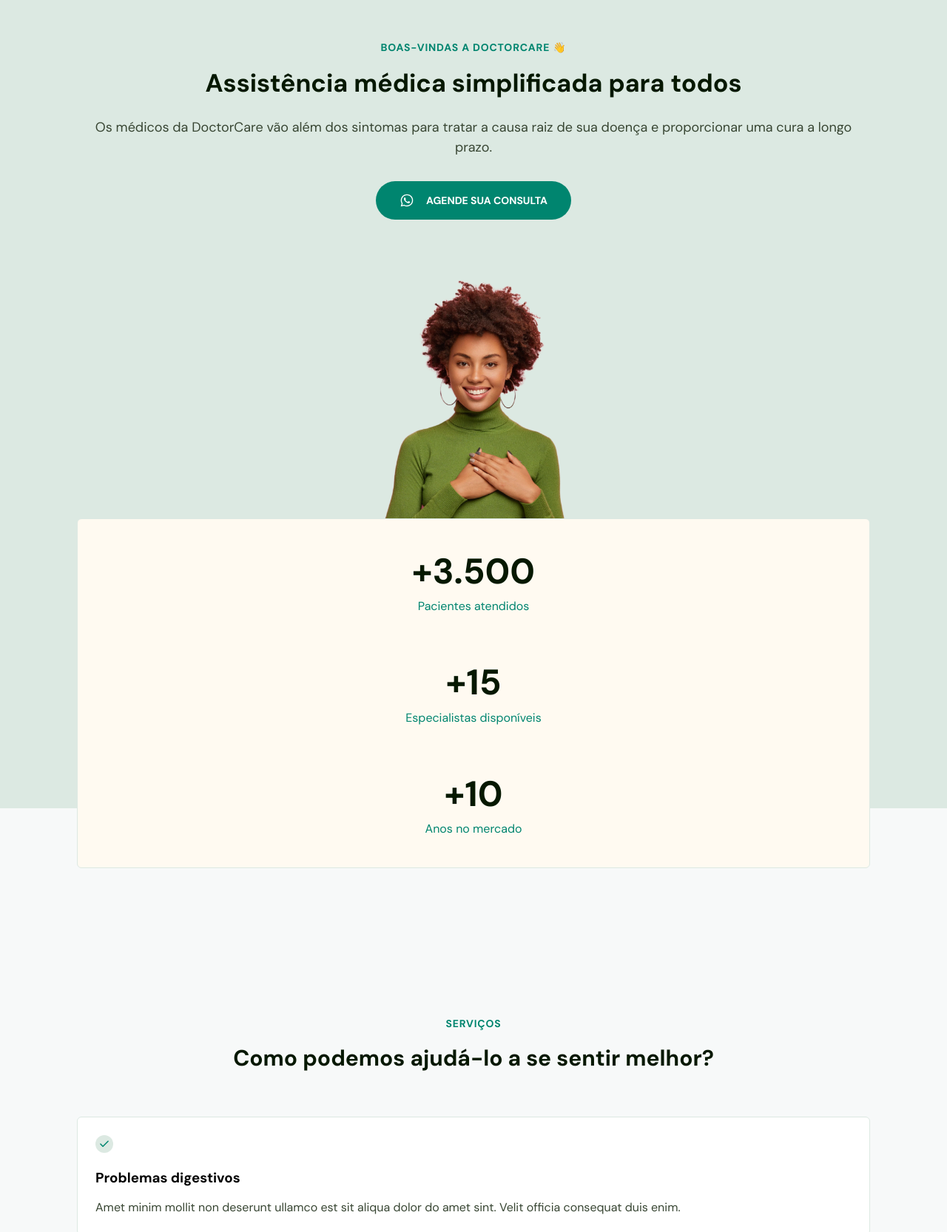
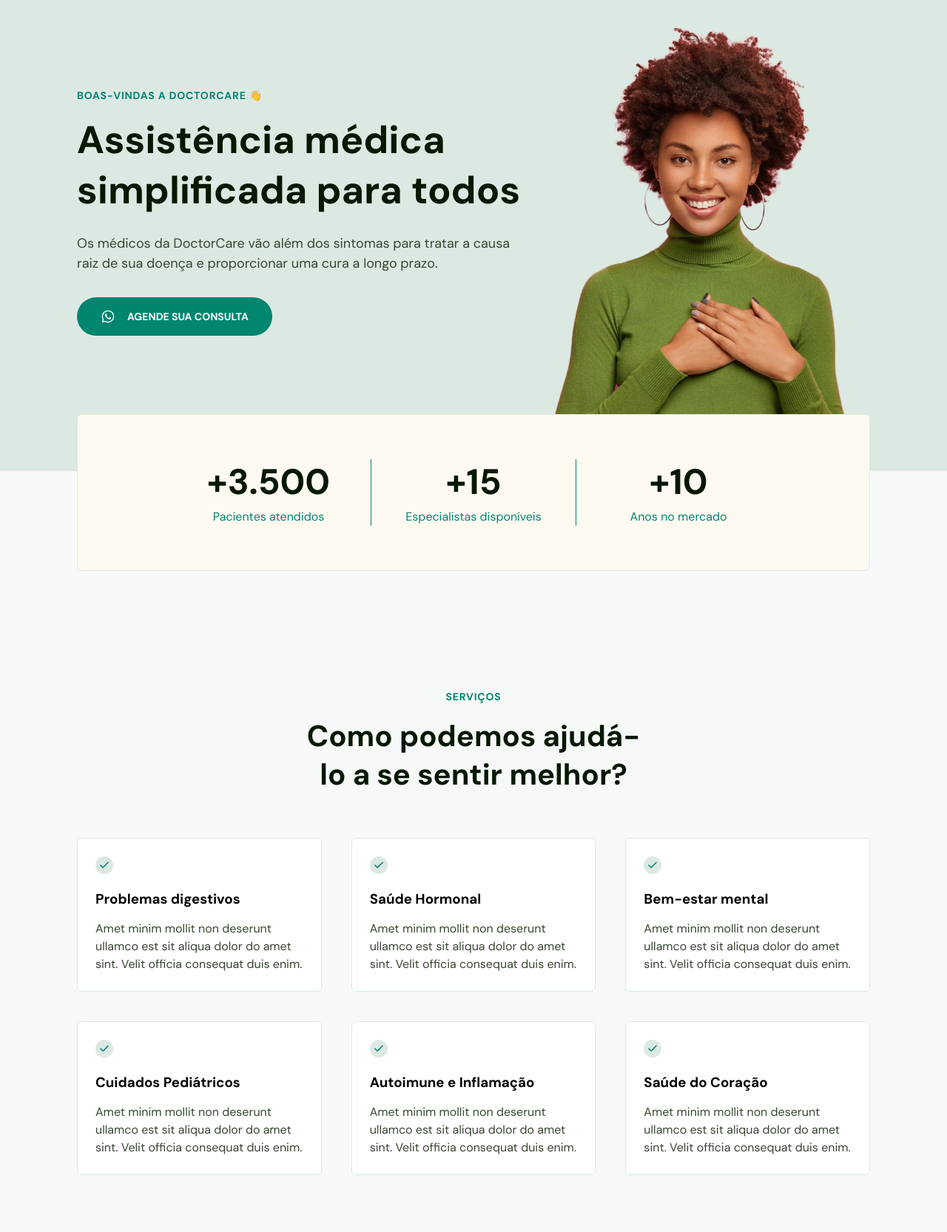
Before and after one commit to brunogxp/NWL-Return, a plain HTML site: page index.html in a window 1280 px wide. Shown: the part 59-1725 px from the top of the page at 74% size. Drawn offline with nearby package versions, Linux system fonts and the light colour scheme.

Commit message:
end-html

```diff
--- a/css/style.css
+++ b/css/style.css
@@ -248,13 +248,14 @@
 /* Header - Home*/
 
 #home {
+  padding-block: 0;
   padding-top: calc(4.1rem + var(--nav-height));
 }
 
 #home::before {
   content: "";
   width: 100%;
-  height: calc(108rem + var(--nav-height));
+  height: calc(76% + var(--nav-height));
   background-color: var(--green-light);
   display: block;
   position: absolute;
@@ -436,8 +437,31 @@
 
 @media (min-width: 1024px) {
   /* Geral */
+
+  body {
+    overflow: auto;
+  }
+
   .container {
     width: min(112rem, 100%);
+    display: grid;
+  }
+
+  .col-a {
+    grid-area: A;
+  }
+
+  .col-b {
+    grid-area: B;
+  }
+
+  section {
+    padding-block: 16rem;
+  }
+
+  section header h2 {
+    font-size: 4rem;
+    line-height: 5.2rem;
   }
 
   /* Nav */
@@ -556,4 +580,121 @@
     filter: brightness(1.3);
     border: none;
   }
+
+  /* Home */
+  #home::before {
+    height: calc(96% - var(--nav-height));
+  }
+
+  #home {
+    padding-top: var(--nav-height);
+  }
+
+  #home .container {
+    grid-template-columns: 60.5rem 1fr;
+    grid-template-areas: 'A B' 'C C';
+  }
+
+  #home .col-a {
+    text-align: left;
+    align-self: center;
+  }
+
+  #home h1 {
+    font-size: 5.2rem;
+  }
+
+  #home .content p {
+    font-size: 1.8rem;
+  }
+
+  #home .stats {
+    grid-area: C;
+    flex-direction: row;
+    padding: 6rem 12rem;
+    gap: 0;
+  }
+
+  #home .stats .stat + .stat {
+    border-left: 1px solid var(--primary-color);
+  }
+
+  #home .stats .stat {
+    flex: 1;
+  }
+
+  #home .button {
+    margin: 0;
+  }
+
+  #home img {
+    width: 42rem;
+  }
+
+  /* Services */
+  #services h2 {
+    width: 47rem;
+    margin-inline: auto;
+  }
+
+  #services .cards {
+    flex-direction: row;
+    flex-wrap: wrap;
+    gap: 4rem;
+  }
+
+  #services .card {
+    width: 30%;
+    flex-grow: 1;
+  }
+
+  /* About */
+  #about .container {
+    grid-template-columns: 48rem 1fr;
+    grid-template-areas: 'B A';
+    gap: 6.7rem;
+  }
+
+  #about .col-a {
+    align-self: center;
+  }
+
+  #about .content p {
+    margin-bottom: 0;
+  }
+
+  /* Contact */
+
+  #contact .container {
+    grid-template-columns: 1fr 57.5rem;
+    grid-template-areas: 'A B';
+  }
+
+  #contact h2 {
+    width: 40.4rem;
+  }
+
+  /* Footer */
+  footer {
+    padding-block: 8rem;
+  }
+
+  footer .container {
+    grid-template-columns: 1fr 1fr;
+    grid-template-areas: 'A B';
+  }
+
+  footer .col-a {
+    align-self: center;
+  }
+
+  footer .col-b {
+    align-self: center;
+    justify-self: flex-end;
+  }
+
+  footer p {
+    margin-bottom: 0;
+  }
+
 }
--- a/index.html
+++ b/index.html
@@ -122,8 +122,8 @@
   </nav>
 
   <section id="home">
-
     <div class="container">
+      <div class="col-a">
         <header>
           <h4>BOAS-VINDAS A DOCTORCARE 👋</h4>
           <h1>Assistência médica simplificada para todos</h1>
@@ -143,9 +143,13 @@
 
             Agende sua consulta
           </a>
+        </div>
+      </div>
 
+      <div class="col-b">
         <img src="/assets/Foto.png" alt="Mulher negra vestindo moletom verde e sorrindo" />
       </div>
+
 
       <div class="stats">
         <div class="stat">
@@ -249,13 +253,15 @@
 
   <section id="about">
     <div class="container">
+      <div class="col-a">
         <header>
           <h4>Sobre Nós</h4>
           <h2>Entenda quem somos e por que existimos</h2>
         </header>
 
         <div class="content">
-        <p>Amet minim mollit non deserunt ullamco est sit aliqua dolor do amet sint. Velit officia consequat duis enim.
+          <p>Amet minim mollit non deserunt ullamco est sit aliqua dolor do amet sint. Velit officia consequat duis
+            enim.
             Amet minim
             mollit non deserunt ullamco est sit aliqua dolor do amet sint. Velit officia consequat duis enim. Amet minim
             mollit non
@@ -264,7 +270,10 @@
             ullamco est sit aliqua dolor do amet sint. Velit officia consequat duis enim. Amet minim mollit non deserunt
             ullamco est
             sit aliqua dolor do amet sint.</p>
+        </div>
+      </div>
 
+      <div class="col-b">
         <img src="./assets/happy-doctor.png" alt="Doutor Feliz segurando prancheta com pacientes">
       </div>
     </div>
@@ -272,6 +281,7 @@
 
   <section id="contact">
     <div class="container">
+      <div class="col-a">
         <header>
           <h2>Entre em contato com a gente!</h2>
         </header>
@@ -307,7 +317,9 @@
             </svg>
             Agende sua Consulta
           </a>
-
+        </div>
+      </div>
+      <div class="col-b">
         <img src="./assets/homem-com-moletom.png" alt="Homem com moletom bege mexendo no celular">
       </div>
     </div>
@@ -315,6 +327,7 @@
 
   <footer>
     <div class="container">
+      <div class="col-a">
         <a class="logo" href="#home">
           <svg width="133" height="18" viewBox="0 0 133 18" fill="none" xmlns="http://www.w3.org/2000/svg">
             <path
@@ -349,10 +362,14 @@
               fill="#00856F" />
           </svg>
         </a>
+
         <p>
           ©2022 DoctorCare. <br>
           Todos os direitos reservados.
         </p>
+      </div>
+
+      <div class="col-b">
         <ul class="social-links">
           <li>
             <a target="_blank" href="#"><svg width="24" height="24" viewBox="0 0 24 24" fill="none"
@@ -392,6 +409,7 @@
           </li>
         </ul>
       </div>
+    </div>
   </footer>
 
   <a id="backToTopButton" href="#home">
--- a/js/script.js
+++ b/js/script.js
@@ -13,6 +13,8 @@
       navigation.classList.remove('scroll')
     }
 }
+
+
 
 function showBackToTopButtonOnScroll() {
   if (scrollY > 500) {
```
Lines whose indentation alone changed are shown as unchanged.
